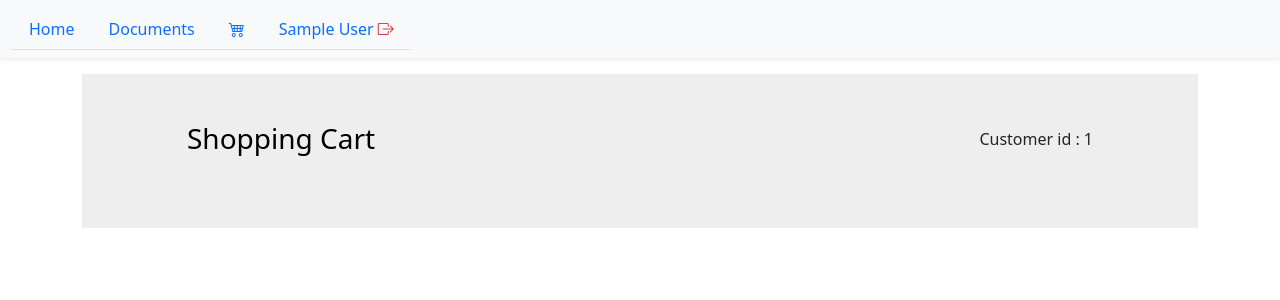
After one commit to HENILCODES/Enjay, a PHP site: page /cartFile.php in a window 1280 px wide. The commit adds this page. Shown: the top 300 px of the page. Run offline with PHP 8.4, Linux system fonts and the light colour scheme; the visitor is signed in with stand-in values (Sample User, id 1); data that the repository does not hold is empty.

Commit message:
many to many

```diff
--- a/RDBMS/Group/nav.php
+++ b/RDBMS/Group/nav.php
@@ -8,10 +8,13 @@
                 <a href="documents.php" class="nav-link"> Documents</a>
             </li>
             <li class="nav-item">
+                <a href="cartFile.php" class="nav-link"> <i class="bi bi-cart4"></i></a>
+            </li>
+            <li class="nav-item">
                 <?php
                 if (isset($_SESSION['Active_User'])) {
                 ?>
-                        <a href="PHP/logout.php?logout=true" class="nav-link "> <?php echo $_SESSION['Active_User_name']; ?> <i class="bi bi-box-arrow-right"></i></a>
+                    <a href="PHP/logout.php?logout=true" class="nav-link "> <?php echo $_SESSION['Active_User_name']; ?> <i class="bi bi-box-arrow-right text-danger"></i></a>
                 <?php
                 } else {
                 ?>
--- a/RDBMS/PHP/db.php
+++ b/RDBMS/PHP/db.php
@@ -1,5 +1,11 @@
 <?php
-$active_user_id = $_SESSION['Active_User'];
+$active_user_name = "";
+if (isset($_SESSION['Active_User'])) {
+    $active_user_id = $_SESSION['Active_User'];
+}
+if (isset($_SESSION['Active_User_name'])) {
+    $active_user_name = $_SESSION['Active_User_name'];
+}
 $conn = mysqli_connect("localhost", "root", "", "store");
 if (!$conn) {
     die("Data Base error");
--- a/RDBMS/PHP/reviewSend.php
+++ b/RDBMS/PHP/reviewSend.php
@@ -5,7 +5,7 @@ include "db.php";
 if (isset($_REQUEST['send'])) {
 
     $U_reviews = $_REQUEST['reviews'];
-    $user = $_SESSION['Active_User'];
+    $user = $active_user_id;
 
     $insert = "insert into review (name,customer_id) VALUES ('$U_reviews',$user)";
     $exe_query = mysqli_query($conn, $insert);
--- /dev/null
+++ b/RDBMS/cartFile.php
@@ -0,0 +1,74 @@
+<!DOCTYPE html>
+<html lang="en">
+<?php
+session_start();
+include "PHP/db.php";
+include "PHP/security.php";
+?>
+
+<head>
+    <meta charset="UTF-8">
+    <meta http-equiv="X-UA-Compatible" content="IE=edge">
+    <meta name="viewport" content="width=device-width, initial-scale=1.0">
+    <title>Cart File</title>
+    <link rel="stylesheet" href="https://cdn.jsdelivr.net/npm/bootstrap@5.2.3/dist/css/bootstrap.min.css">
+    <link rel="stylesheet" href="https://cdn.jsdelivr.net/npm/bootstrap-icons@1.10.3/font/bootstrap-icons.css">
+</head>
+
+<body>
+    <?php
+    include "Group/nav.php";
+    ?>
+    <div class="container my-3">
+        <section class="h-100" style="background-color: #eee;">
+            <div class="container h-100 py-5">
+                <div class="row d-flex justify-content-center align-items-center h-100">
+                    <div class="col-10">
+
+                        <div class="d-flex justify-content-between align-items-center mb-4">
+                            <h3 class="fw-normal mb-0 text-black">Shopping Cart</h3>
+                            <div>
+                                Customer id : <?php echo $active_user_id; ?>
+                            </div>
+                        </div>
+                        <?php
+                        $seletc_order = "select customers.id AS customer_id ,orders.id,orders.product_id,orders.quantity,products.name AS product_name from customers INNER JOIN orders ON orders.customer_id=$active_user_id INNER JOIN products ON products.id = orders.product_id";
+                        $execute_select_order = mysqli_query($conn, $seletc_order);
+
+                        while ($rows = mysqli_fetch_array($execute_select_order)) {
+                            print_r($rows)
+                        ?>
+                            <div class="card rounded-3 mb-4">
+                                <div class="card-body p-4">
+                                    <div class="row d-flex justify-content-between align-items-center">
+                                        <div class="col-md-2 col-lg-2 col-xl-2">
+                                            <img src="upload/lap.jpeg" class="img-fluid rounded-3" alt="Cotton T-shirt">
+                                        </div>
+                                        <div class="col-md-3 col-lg-3 col-xl-3">
+                                            <p class="lead fw-normal mb-2"><?php echo $rows['product_name'] ?></p>
+                                            <span class="badge bg-primary"># <?php echo $rows['product_id']; ?></span>
+                                        </div>
+                                        <div class="col-md-3 col-lg-2 col-xl-2 offset-lg-1 d-flex" style="justify-content: space-between;">
+                                            <h5 class="mb-0">$ 499.00</h5>
+                                            <span class="badge bg-secondary fs-6"> X </span>
+                                            <h5 class="mb-0"> <?php echo $rows['quantity']; ?> </h5>
+                                        </div>
+                                        Cust_Id :<?php echo $rows['customer_id']; ?>
+                                        <div class="col-md-1 col-lg-1 col-xl-1 text-end">
+                                            <?php echo $rows['id']; ?>
+                                            <a href="PHP/deleteOrder.php?&orderId=<?php echo $rows['id']; ?>" class="text-danger"><i class="bi bi-trash fs-3"></i></a>
+                                        </div>
+                                    </div>
+                                </div>
+                            </div>
+                        <?php
+                        }
+                        ?>
+                    </div>
+                </div>
+            </div>
+        </section>
+    </div>
+</body>
+
+</html>
```
Also changed, not shown: RDBMS/PHP/buy.php (added, +19 -0 lines), RDBMS/PHP/deleteOrder.php (added, +15 -0 lines), RDBMS/PHP/documentSend.php (+4 -4 lines), RDBMS/documents.php (+16 -5 lines), RDBMS/index.php (+45 -12 lines), RDBMS/upload/lap.jpeg (renamed from RDBMS/lap.jpeg). Lines whose indentation alone changed are shown as unchanged.
